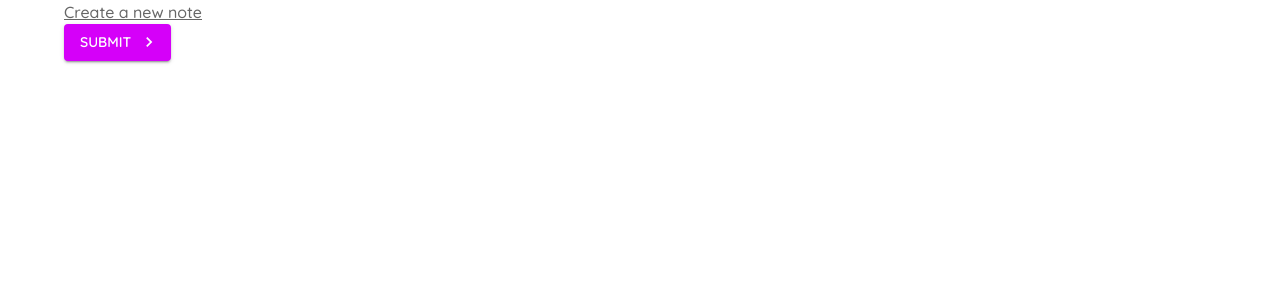
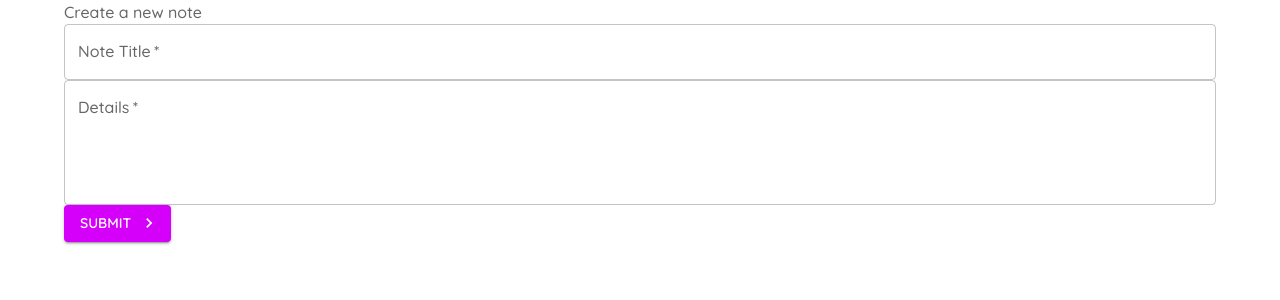
Before and after one commit to pratap360/materialui-pract, a React (Create React App) app: page /create in a window 1280 px wide. Shown: the top 300 px of the page. Built offline with nearby package versions, Linux system fonts and the light colour scheme.

Commit message:
text feilds

```diff
--- a/src/pages/Create.js
+++ b/src/pages/Create.js
@@ -1,30 +1,22 @@
 import React from 'react'
-import Typography  from '@mui/material/Typography'
+import Typography from '@mui/material/Typography'
 import Button from '@mui/material/Button';
 import Container from '@mui/material/Container';
+import KeyboardArrowRightIcon from '@mui/icons-material/KeyboardArrowRight';
+import { makeStyles } from '@mui/styles';
+import TextField from '@mui/material/TextField';
+import { useState } from 'react'
 // import ButtonGroup from '@mui/material/ButtonGroup';
 // import SendIcon from '@mui/icons-material/Send';
-import KeyboardArrowRightIcon from '@mui/icons-material/KeyboardArrowRight';
-import { makeStyles } from '@mui/styles';
+
+
+
 
 const useStyles = makeStyles({
-  btn: {
-    fontSize: 60,
-    backgroundColor: 'violet',
-    '&:hover': {
-      background: 'blue'
-    },
-    // background: 'linear-gradient(45deg, #FE6B8B 30%, #FF8E53 90%)',
-    // border: 0,
-    // borderRadius: 3,
-    // boxShadow: '0 3px 5px 2px rgba(255, 105, 135, .3)',
-    // color: 'white',
-    // height: 48,
-    // padding: '0 30px',
-    },
-  title: {
-    textDecoration: 'underline',
-    marginBottom: 20,
+  field: {
+    marginTop: 50,
+    marginBottom: 50,
+    display: 'block'
   }
 })
 
@@ -32,29 +24,79 @@
 
   const classes = useStyles();
 
+  const [title, setTitle] = useState('')
+  const [detail, setDetail] = useState('')
+  const [titleError, setTitleError] = useState(false)
+  const [detailError, setDetailsError] = useState(false)
+
+  const handleSubmit = (e) => {
+    e.preventDefault();
+    setTitleError(false)
+    setDetailsError(false)
+
+    if (title == '') {
+      setTitleError(true)
+    }
+
+    if (detail == '') {
+      setDetailsError(true)
+    }
+
+    if (title && detail) {
+      console.log(title, detail);
+    }
+
+  }
+
   return (
-    <Container>
+    <Container size='sm'>
       <Typography
-          className={classes.title}
         varient="h6"
         color="textSecondary"
         component="h2"
-          gutterbutton>
+        gutterbutton
+        >
         Create a new note
       </Typography>
 
+
+      <form noValidate autoComplete='off' onSubmit={handleSubmit} >
+        <TextField
+          className={classes.field}
+          onChange={(e) => setTitle(e.target.value)}
+          label="Note Title"
+          variant='outlined'
+          color='secondary'
+          required
+          fullWidth
+          error={titleError}
+        />
+
+        <TextField
+          className={classes.field}
+          onChange={(e) => setDetail(e.target.value)}
+          label="Details"
+          variant='outlined'
+          color='secondary'
+          required
+          fullWidth
+          error={detailError}
+          multiline
+          rows={4}
+        />
         <Button
-      className={classes.btn}
-      onClick={()=> console.log('u click me')}
           type='submit'
           variant='contained'
           color='secondary'
           // disableElevation
           // startIcon={<SendIcon/>}
-      endIcon={<KeyboardArrowRightIcon/>}
+          endIcon={<KeyboardArrowRightIcon />}
         >
           Submit
         </Button>
+      </form>
+
+
 
       {/* <Button type='submit'>Submit</Button>
 
```
Lines whose indentation alone changed are shown as unchanged.
